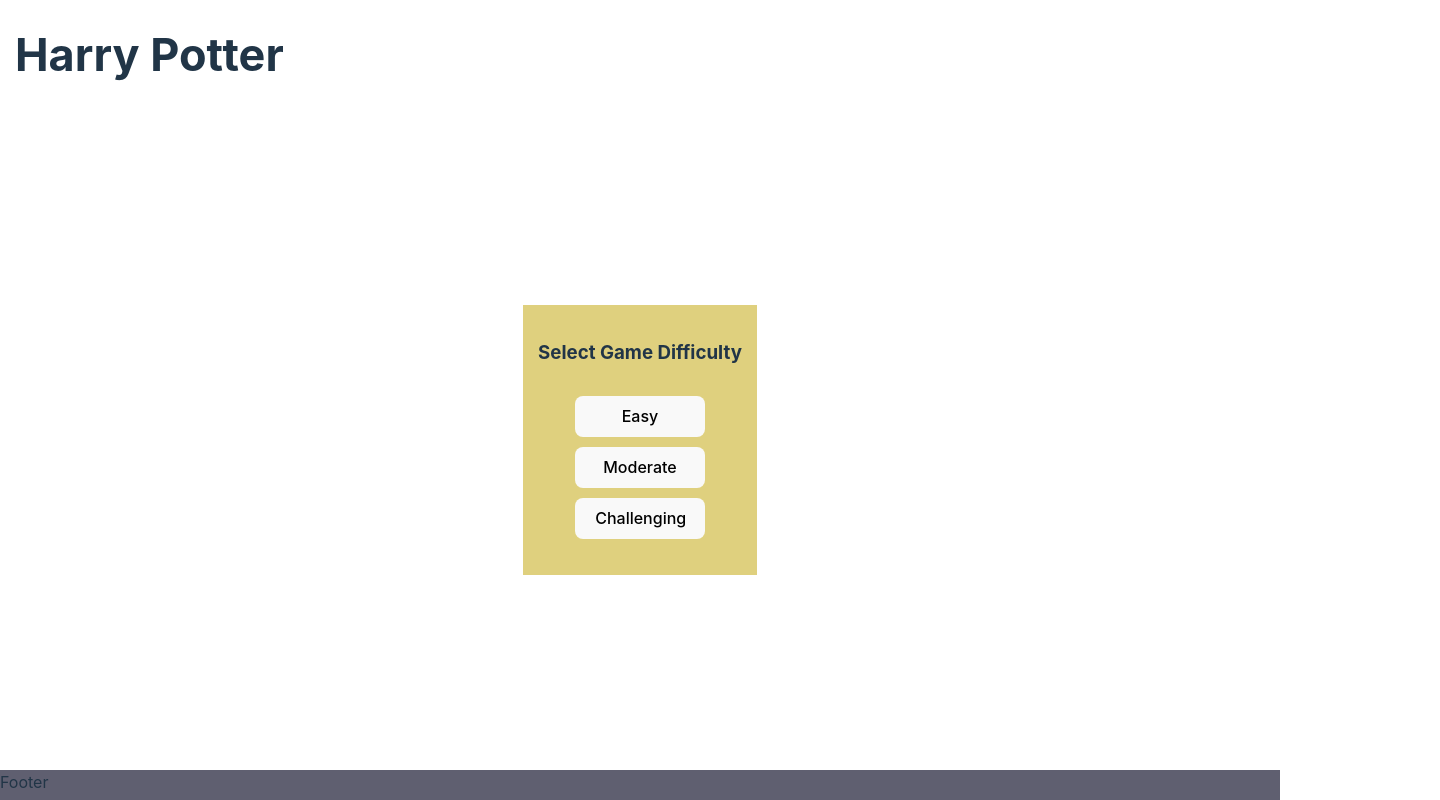
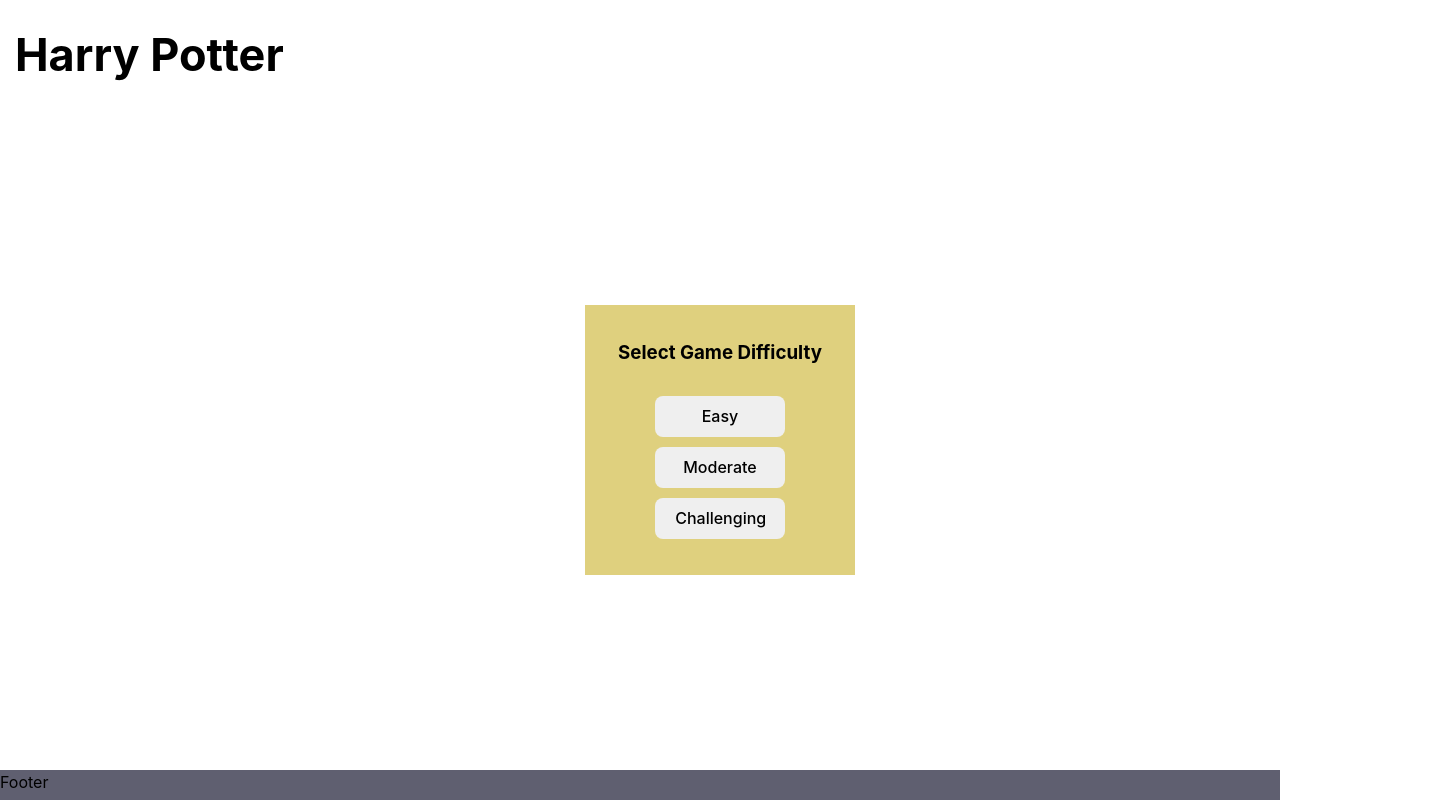
Before and after one commit to tgorsk15/memory-game, a React (Vite) app: page / in a window 1280 px wide. Shown: the whole page, 1440 px wide, since content can reach past the window. Built offline with nearby package versions, Linux system fonts and the light colour scheme; no server answers.

Commit message:
Style gameboard and card containers

```diff
--- a/src/components/header.jsx
+++ b/src/components/header.jsx
@@ -11,7 +11,7 @@
 
 
     return (
-        <nav className="header-container">
+        <header className="header-container">
             <h1 className="game-title">Harry Potter</h1>
             <div className="score-info">
                 {scoreVisible && (
@@ -25,6 +25,6 @@
                 )}
 
             </div>
-        </nav>
+        </header>
     )
 }
--- a/src/index.css
+++ b/src/index.css
@@ -3,14 +3,14 @@
   line-height: 1.5;
   font-weight: 400;
 
-  color-scheme: light dark;
-  color: rgba(255, 255, 255, 0.87);
-  background-color: #242424;
+  /* color-scheme: light dark; */
+  /* color: rgba(255, 255, 255, 0.87);
+  background-color: #242424; */
 
-  font-synthesis: none;
+  /* font-synthesis: none;
   text-rendering: optimizeLegibility;
   -webkit-font-smoothing: antialiased;
-  -moz-osx-font-smoothing: grayscale;
+  -moz-osx-font-smoothing: grayscale; */
 }
 
 a {
@@ -42,19 +42,19 @@
   font-size: 1em;
   font-weight: 500;
   font-family: inherit;
-  background-color: #1a1a1a;
+  /* background-color: #1a1a1a; */
   cursor: pointer;
-  transition: border-color 0.25s;
+  /* transition: border-color 0.25s; */
 }
 button:hover {
   border-color: #646cff;
 }
 button:focus,
 button:focus-visible {
-  outline: 4px auto -webkit-focus-ring-color;
+  /* outline: 4px auto -webkit-focus-ring-color; */
 }
 
-@media (prefers-color-scheme: light) {
+/* @media (prefers-color-scheme: light) {
   :root {
     color: #213547;
     background-color: #ffffff;
@@ -65,4 +65,4 @@
   button {
     background-color: #f9f9f9;
   }
-}
+} */
--- a/src/styles/gameBoard.css
+++ b/src/styles/gameBoard.css
@@ -1,13 +1,36 @@
 .gameboard-container {
+    /* position: absolute;
+    top: 50%;
+    left: 50%;
+    transform: translate(-50%, -50%); */
+
+    display: grid;
+    grid-template-columns: repeat(6, minmax(125px, 1fr));
+    column-gap: 80px;
+    row-gap: 10px;
+    /* max-width: 1440px; */
+    background-color: gainsboro;
+}
+
+.card-container {
     display: flex;
-    flex-wrap: wrap;
-    justify-content: center;
-    gap: 40px;
+    flex-direction: column;
+    align-items: center;
+    max-width: 120px;
+    overflow-x: hidden;
+    border-left: 10px solid rgb(113, 101, 32);
+    background-color: goldenrod;
+}
+
+.character-title {
+    text-align: center;
+    font-size: 16px;
+    margin-top: 8px;
 }
 
 .card-portrait {
-    height: 240px;
-    /* display: none; */
+    height: 190px;
+
 }
 
 
--- a/src/styles/pageStructure.css
+++ b/src/styles/pageStructure.css
@@ -20,18 +20,27 @@
 }
 
 .main-game-container {
+    position: relative;
     display: flex;
+    flex-direction: row;
     justify-content: center;
     align-items: center;
     min-height: calc(100vh - 140px);
+    min-width: 1440px;
 }
 
 .start-game-container {
+    position: absolute;
+    top: 50%;
+    left: 50%;
+    transform: translate(-50%, -50%);
+
     display: flex;
     flex-direction: column;
     align-items: center;
     background-color: rgb(223, 208, 126);
     height: 240px;
+    width: 240px;
     padding: 15px;
 }
 
```
